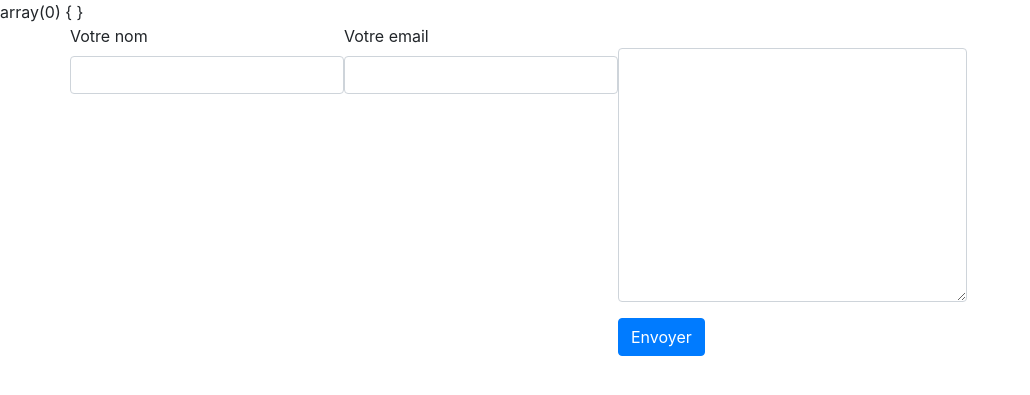
After one commit to bob92-dev/codflix, a PHP site: page /view/contactView.php in a window 1280 px wide. The commit adds this page. Shown: the top 395 px of the page, without its empty margins (0-1030 px from the left). Run offline with PHP 8.4, Linux system fonts and the light colour scheme; a stand-in replaces the project's code that opens the database connection; some libraries are stand-ins or nearby versions.

Commit message:
back : form contact : beginning of the creation

```diff
--- a/index.php
+++ b/index.php
@@ -4,6 +4,7 @@ require_once('controller/homeController.php');
 require_once('controller/loginController.php');
 require_once('controller/signupController.php');
 require_once('controller/MediaController.php');
+require_once ('controller/postContact.php');
 
 /**************************
  * ----- HANDLE ACTION -----
@@ -30,6 +31,10 @@ if (isset($_GET['action'])):
             logout();
             break;
 
+        case 'contacter':
+            contactPage();
+            break;
+
     endswitch;
 
 else:
@@ -41,7 +46,6 @@ else:
         } else {
             mediaPage();
         }
-
     else:
         homePage();
     endif;
--- a/public/css/layout/main/footer.css
+++ b/public/css/layout/main/footer.css
@@ -3,7 +3,7 @@
 **********/
 
 footer {
-    position: absolute;
+    position: fixed;
     bottom: 0;
 
     width: 100%;
--- /dev/null
+++ b/view/contactView.php
@@ -0,0 +1,38 @@
+<?php ob_start();
+var_dump($_POST);
+
+?>
+<div class="container">
+    <div class="starter-template">
+        <form action="" method="post">
+             <div class="row">
+                 <div class="col-xs-6">
+                     <div class="form-group">
+                        <label for="inputname">Votre nom</label>
+                        <input type="text" name="name" class="form-control" id="inputname">
+                    </div>
+                 </div>
+                 <div class="col-xs-6">
+                     <div class="form-group">
+                         <label for="inputemail">Votre email</label>
+                         <input type="email" name="email" class="form-control" id="inputemail">
+                     </div>
+                 </div>
+                 <div class="col-xs-12">
+                     <div class="form-group">
+                        <label for="inputmessage"></label>
+                         <textarea name="message" id="inputmessage" cols="30" rows="10" class="form-control"></textarea>
+                     </div>
+                   <button type="submit" class="btn btn-primary">Envoyer</button>
+                 </div>
+
+            </div>
+        </form>
+    </div>
+</div>
+
+<?php
+// MOI : ob-get-clean récupére les données mises en tempaons et
+$content = ob_get_clean();
+require ('base.php');
+?>
--- a/view/dashboard.php
+++ b/view/dashboard.php
@@ -18,7 +18,7 @@
         <div class="sidebar-menu">
           <ul>
             <li class="active"><a href="/CodFlix/">Médias</a></li>
-            <li><a href="#">Nous contacter</a></li>
+            <li><a href="index.php?action=contacter">Nous contacter</a></li>
             <li><a href="index.php?action=logout">Me déconnecter</a></li>
           </ul>
         </div>
--- a/view/homeView.php
+++ b/view/homeView.php
@@ -18,6 +18,7 @@
         </div>
     </div>
 </div>
+<?php require('footerView.php'); ?>
 
 <?php $content = ob_get_clean(); ?>
 
```
Also changed, not shown: controller/postContact.php (added, +35 -0 lines), view/footerView.php (added, +7 -0 lines).
